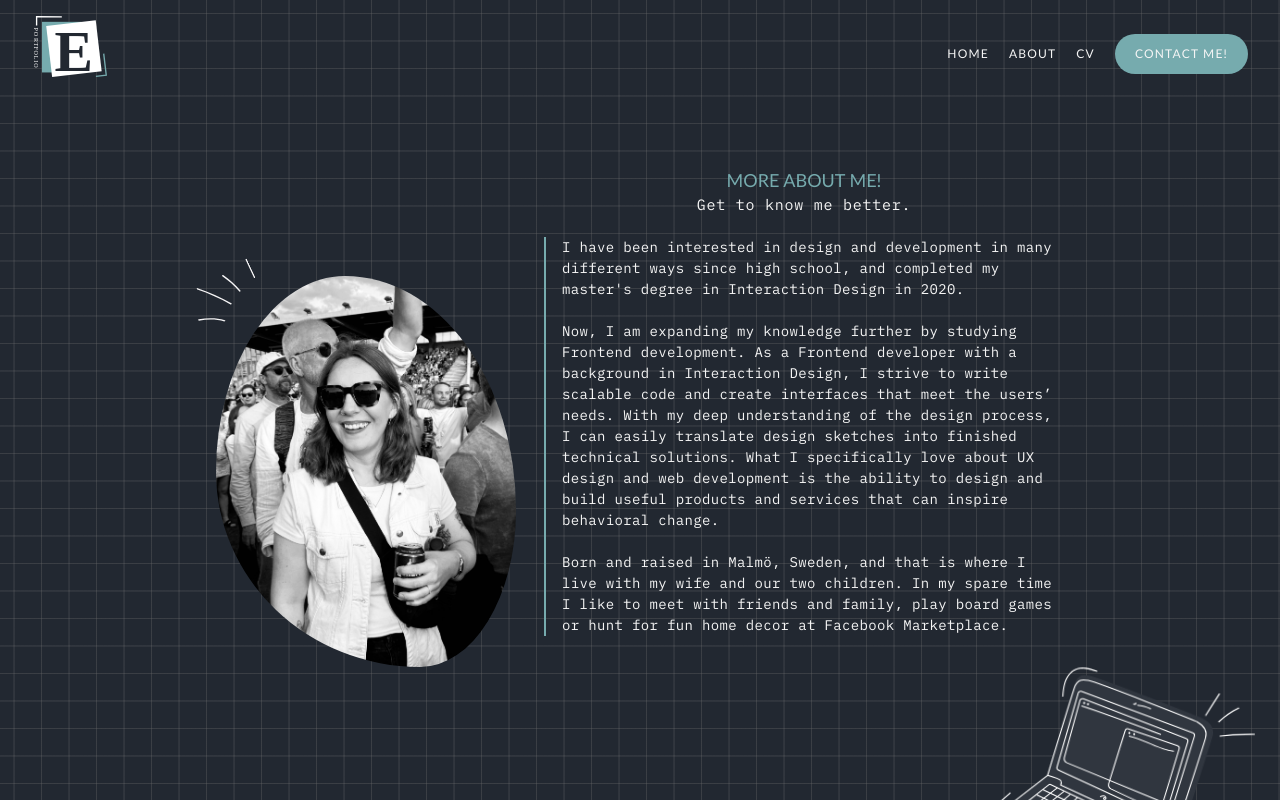
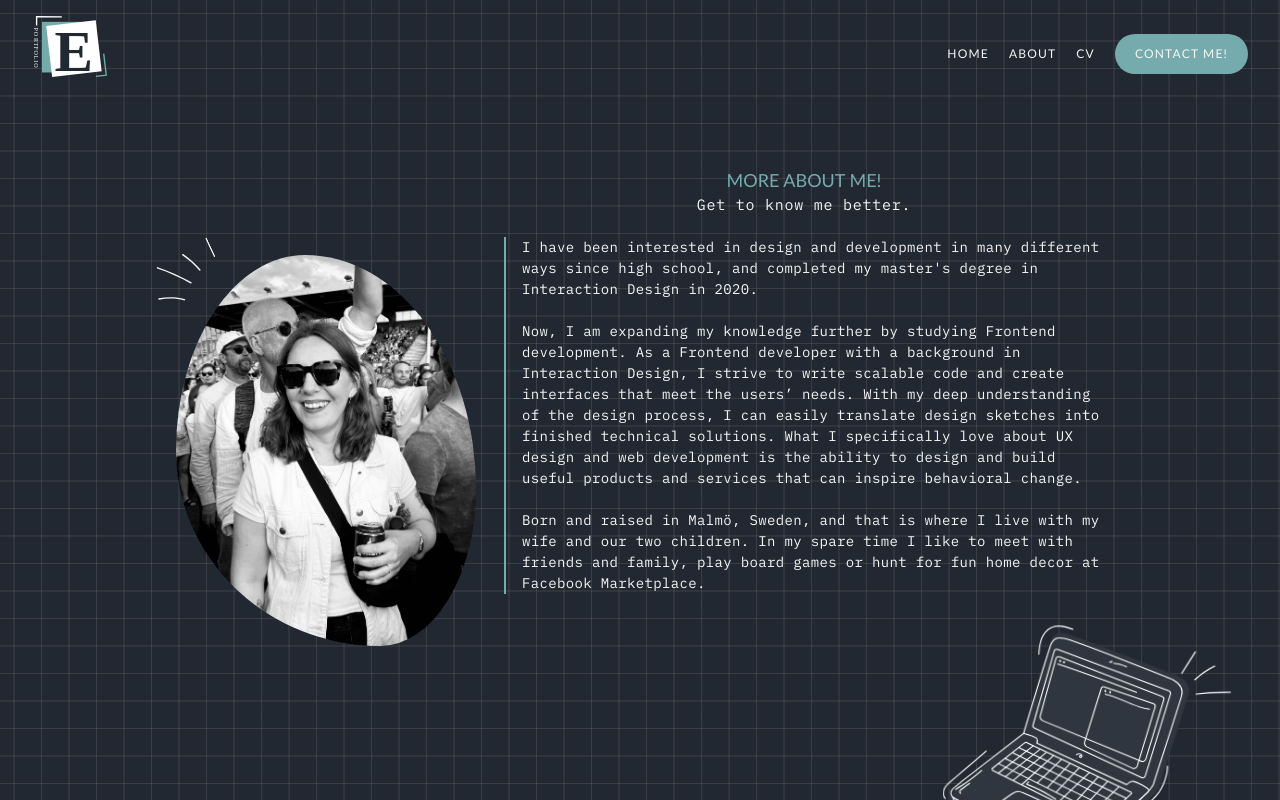
Before and after one commit to EmelieVilor/Portfolio-NextJs, a Next.js app: page /about in a window 1280 px wide. Built offline with nearby package versions, Linux system fonts and the light colour scheme.

Commit message:
minor fixes

```diff
--- a/app/about/page.tsx
+++ b/app/about/page.tsx
@@ -21,10 +21,26 @@ export default function About() {
           />
         </div>
       </div>
-      <div className="text-center relative">
+      <div className="text-center relative w-150">
         <h2>More About Me!</h2>
         <h3>Get to know me better.</h3>
-        <div className="border-l-2 border-accent pl-4 mb-35 text-left mt-5 w-full lg:w-130">
+        {/* <div className="flex flex-wrap justify-center gap-2 items-center mt-5 mb-7 max-w-full">
+          <div className="flex justify-center items-center gap-2 bg-lighter py-2 px-5 rounded-3xl">
+            <p className="text-accent text-[12px]">Location:</p>
+            <p className="text-[12px]">Malmö</p>
+          </div>
+          <div className="flex justify-center items-center gap-2 bg-lighter py-2 px-5 rounded-3xl">
+            <p className="text-accent text-[12px]">Age:</p>
+            <p className="text-[12px]">35</p>
+          </div>
+          <div className="flex justify-center items-center gap-2 bg-lighter py-2 px-5 rounded-3xl">
+            <p className="text-accent text-[12px]">Coffee powered</p>
+          </div>
+          <div className="flex justify-center items-center gap-2 bg-lighter py-2 px-5 rounded-3xl">
+            <p className="text-accent text-[12px]">Audio-book listener</p>
+          </div>
+        </div> */}
+        <div className="border-l-2 border-accent pl-4 mb-35 text-left mt-5 w-full lg:w-150">
           <p>
             I have been interested in design and development in many different
             ways since high school, and completed my master's degree in
@@ -39,14 +55,15 @@ export default function About() {
             design and web development is the ability to design and build useful
             products and services that can inspire behavioral change. <br />
             <br />
-            Born and raised in Malmö, Sweden, and that is where I live with my wife and our two children. In my
-            spare time I like to meet with friends and family, play board games
-            or hunt for fun home decor at Facebook Marketplace.
+            Born and raised in Malmö, Sweden, and that is where I live with my
+            wife and our two children. In my spare time I like to meet with
+            friends and family, play board games or hunt for fun home decor at
+            Facebook Marketplace.
           </p>
           <img
             src="/images/svg/Dator.svg"
             alt="favicon"
-            className="object-contain h-[290px] w-[290px] absolute -right-[15vw] -bottom-[20vh] sway"
+            className="object-contain h-[290px] w-[290px] absolute -right-[10vw] -bottom-[20vh] sway"
           />
         </div>
       </div>
--- a/components/layout/Footer.tsx
+++ b/components/layout/Footer.tsx
@@ -11,7 +11,7 @@ const year = new Date().getFullYear();
   return (
     <div className="Footer p-10 text-center flex flex-col gap-1 bg-lighter pt-25 mt-20" style={{ clipPath: "polygon(0 0, 100% 35%, 100% 100%, 0 100%)" }}>
         <p>{year} © Emelie Nilsson Vilör</p>
-        <p className="text-accent">Created using Next.js | Tailwind CSS | Adobe Illustrator</p>
+        <p className="text-accent">Built with Next.js | Tailwind CSS | Adobe Illustrator</p>
           <div className="flex gap-2 justify-center items-center mt-4">
           <a href="https://github.com/EmelieVilor"><FontAwesomeIcon className="text-lg hover:scale-110 transition-all" icon={faGithub} /></a>
           <a href="https://www.linkedin.com/in/emelie-vilor/"><FontAwesomeIcon className="text-lg hover:scale-110 transition-all" icon={faLinkedin} /></a>
--- a/components/layout/Header.tsx
+++ b/components/layout/Header.tsx
@@ -24,7 +24,7 @@ export default function Header() {
         />
       </div>
       <div className="flex flex-col gap-2 w-83 md:w-135 text-center md:text-left">
-        <h1 className="lg:-mb-4 text-[42px] lg:text-[59px] lg:mb-2">Emelie Vilör</h1>
+        <h1 className="lg:-mb-4 -mb-2 text-[42px] lg:text-[59px]">Emelie Vilör</h1>
         <h2 className="text-[20px]">Frontend developer & UX designer</h2>
         <div>
           <p>Available for new opportunities to develop my knowledge.
```
Lines whose indentation alone changed are shown as unchanged.
